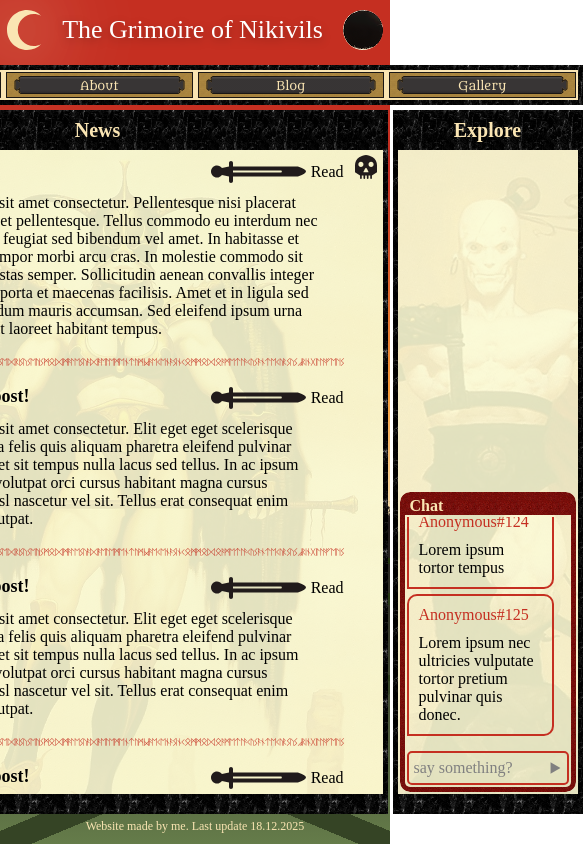
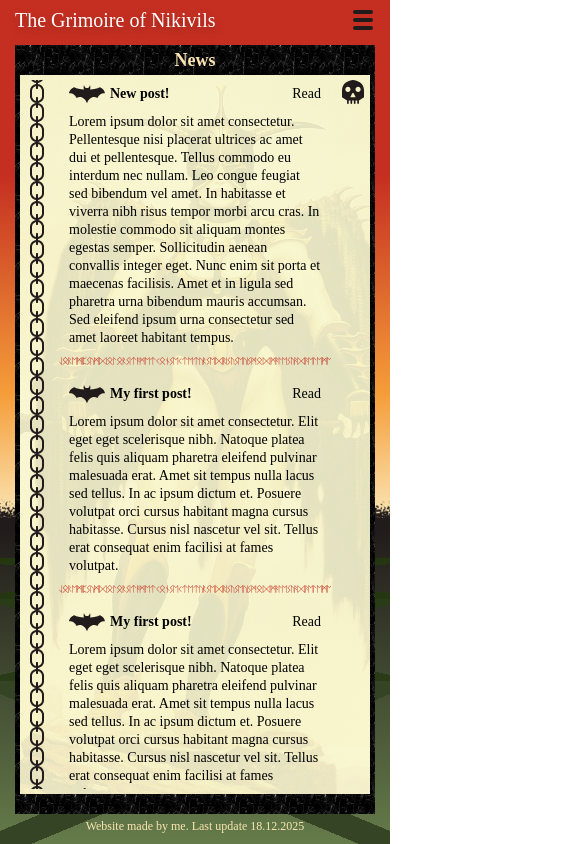
Before and after one commit to NikitaVirachev/nikivils-grimoire-frontend, a React (Vite) app: page / in a window 390 px wide. Shown: the whole page, 583 px wide, since content can reach past the window. Built offline with nearby package versions, Linux system fonts and the light colour scheme.

Commit message:
feat #4: adapt page for phone breakpoint

```diff
--- a/src/components/FrameTitle/FrameTitle.tsx
+++ b/src/components/FrameTitle/FrameTitle.tsx
@@ -1,6 +1,7 @@
-import styled from 'styled-components';
+import styled, { css } from 'styled-components';
 
 import { MarbleBackground } from '../../styles/Backgrounds';
+import { respond } from '../../styles/Mixins';
 
 const FrameTitle = styled.h2`
   text-align: center;
@@ -9,6 +10,13 @@ const FrameTitle = styled.h2`
   font-size: var(--h2);
   font-family: 'Uncial Antiqua', serif;
   ${MarbleBackground};
+
+  ${respond(
+    'phone',
+    css`
+      line-height: 3rem;
+    `
+  )}
 `;
 
 export default FrameTitle;
--- a/src/components/Header/BlackSun.tsx
+++ b/src/components/Header/BlackSun.tsx
@@ -79,8 +79,12 @@ const Pupil = styled.div`
   border-radius: 50%;
 `;
 
-const BlackSun = () => (
-  <Wrapper>
+type BlackSunProps = {
+  className?: string;
+};
+
+const BlackSun = ({ className }: BlackSunProps) => (
+  <Wrapper className={className}>
     <BlackSunImg
       src={blackSunPng}
       alt='Black Sun'
--- a/src/components/Header/Crescent.tsx
+++ b/src/components/Header/Crescent.tsx
@@ -11,13 +11,19 @@ const Svg = styled(Icon)`
   filter: drop-shadow(0 0 3.66rem var(--tertiary-color)) drop-shadow(0 0 5.04rem var(--white-color));
 `;
 
-const Crescent = ({ title = 'Crescent' }) => {
+type CrescentProps = {
+  title?: string;
+  className?: string;
+};
+
+const Crescent = ({ title = 'Crescent', className }: CrescentProps) => {
   const titleId = React.useId();
   return (
     <Svg
       role='img'
       viewBox='0 0 35 40'
       aria-labelledby={titleId}
+      className={className}
     >
       <title id={titleId}>{title}</title>
       <path
--- a/src/components/Header/Header.tsx
+++ b/src/components/Header/Header.tsx
@@ -2,6 +2,7 @@ import styled, { css } from 'styled-components';
 
 import Crescent from './Crescent';
 import BlackSun from './BlackSun';
+import Burger from '../Icon/Burger';
 import { respond } from '../../styles/Mixins';
 
 const Container = styled.header`
@@ -10,14 +11,20 @@ const Container = styled.header`
   justify-content: center;
   align-items: center;
 
-  grid-column: -1 / 1;
-
   padding: 2rem 0;
 
   ${respond(
     'tab-portrait',
     css`
       padding: 1rem 0;
+    `
+  )}
+
+  ${respond(
+    'phone',
+    css`
+      justify-content: space-between;
+      padding: 0;
     `
   )}
 `;
@@ -30,11 +37,53 @@ const Title = styled.span`
   filter: drop-shadow(0 3px 4px rgba(0, 0, 0, 0.25));
 `;
 
-const Header = () => (
-  <Container>
-    <Crescent />
+const StyledCrescent = styled(Crescent)`
+  ${respond(
+    'phone',
+    css`
+      display: none;
+    `
+  )}
+`;
+
+const StyledBlackSun = styled(BlackSun)`
+  ${respond(
+    'phone',
+    css`
+      display: none;
+    `
+  )}
+`;
+
+const BurgerButton = styled.button`
+  background: none;
+  border: none;
+  cursor: pointer;
+`;
+
+const StyledBurger = styled(Burger)`
+  display: none;
+
+  ${respond(
+    'phone',
+    css`
+      display: block;
+    `
+  )}
+`;
+
+type HeaderProps = {
+  className?: string;
+};
+
+const Header = ({ className }: HeaderProps) => (
+  <Container className={className}>
+    <StyledCrescent />
     <Title>The Grimoire of Nikivils</Title>
-    <BlackSun />
+    <StyledBlackSun />
+    <BurgerButton>
+      <StyledBurger title='Burger menu button icon' />
+    </BurgerButton>
   </Container>
 );
 
--- /dev/null
+++ b/src/components/Icon/Burger.tsx
@@ -0,0 +1,56 @@
+import React from 'react';
+import styled from 'styled-components';
+
+import Icon from './Icon';
+
+const Svg = styled(Icon)`
+  width: 2.4rem;
+  height: 2.4rem;
+
+  color: var(--secondary-bg-color);
+`;
+
+interface BurgerProps {
+  title: string;
+  className?: string;
+}
+
+const Burger = ({ title, className }: BurgerProps) => {
+  const titleId = React.useId();
+  return (
+    <Svg
+      role='img'
+      viewBox='0 0 24 24'
+      aria-labelledby={titleId}
+      className={className}
+    >
+      <title id={titleId}>{title}</title>
+      <rect
+        x='2'
+        y='2'
+        width='20'
+        height='4'
+        rx='2'
+        fill='currentColor'
+      />
+      <rect
+        x='2'
+        y='10'
+        width='20'
+        height='4'
+        rx='2'
+        fill='currentColor'
+      />
+      <rect
+        x='2'
+        y='18'
+        width='20'
+        height='4'
+        rx='2'
+        fill='currentColor'
+      />
+    </Svg>
+  );
+};
+
+export default Burger;
--- a/src/components/Navbar/Navbar.tsx
+++ b/src/components/Navbar/Navbar.tsx
@@ -7,8 +7,6 @@ import { MarbleBackground } from '../../styles/Backgrounds';
 const border = 0.5;
 
 const Wrapper = styled.nav`
-  grid-column: -1 / 1;
-
   position: relative;
   padding: ${border + 0.2}rem;
 
@@ -87,8 +85,12 @@ const NavItem = styled(NavLink)`
   }
 `;
 
-const Navbar = () => (
-  <Wrapper>
+type NavbarProps = {
+  className?: string;
+};
+
+const Navbar = ({ className }: NavbarProps) => (
+  <Wrapper className={className}>
     <List>
       <li>
         <NavItem to='/'>Home</NavItem>
--- a/src/components/Post/PostOverview.tsx
+++ b/src/components/Post/PostOverview.tsx
@@ -1,7 +1,9 @@
-import styled from 'styled-components';
+import styled, { css } from 'styled-components';
 
 import Bat from '../Icon/Bat';
 import SwordLink from './SwordLink';
+
+import { respond } from '../../styles/Mixins';
 
 const Post = styled.article`
   font-family: 'Coelacanth', serif;
@@ -14,12 +16,27 @@ const Content = styled.div`
   flex-direction: column;
   gap: 1rem;
   margin-bottom: 2rem;
+
+  ${respond(
+    'phone',
+    css`
+      margin-bottom: 1rem;
+    `
+  )}
 `;
 
 const Header = styled.header`
   display: flex;
   gap: 0.5rem;
+  align-items: center;
   padding-left: 2rem;
+
+  ${respond(
+    'phone',
+    css`
+      padding: 0 1rem;
+    `
+  )}
 `;
 
 const Title = styled.h4`
@@ -30,13 +47,31 @@ const Title = styled.h4`
 
 const PostBody = styled.p`
   font-size: var(--p);
+  line-height: 1.8rem;
   padding: 0 2rem;
+
+  ${respond(
+    'phone',
+    css`
+      padding: 0 1rem;
+    `
+  )}
 `;
 
 const Border = styled.footer`
   font-family: 'Elder Futhark';
   font-size: 0.8rem;
   color: var(--primarly-color);
+`;
+
+const StyledBat = styled(Bat)`
+  ${respond(
+    'phone',
+    css`
+      width: 3.6rem;
+      height: 1.8rem;
+    `
+  )}
 `;
 
 interface PostOverviewProps {
@@ -49,7 +84,7 @@ const PostOverview = ({ title, overview, linkToPost }: PostOverviewProps) => (
   <Post>
     <Content>
       <Header>
-        <Bat title='Bat' />
+        <StyledBat title='Bat' />
         <Title>{title}</Title>
         <SwordLink to={linkToPost}>Read</SwordLink>
       </Header>
@@ -57,7 +92,7 @@ const PostOverview = ({ title, overview, linkToPost }: PostOverviewProps) => (
     </Content>
 
     <Border>
-      LoremipsumdolorsitametconsecteturSedrisuseuismodmalesuadaelementum.MaecenasincommodoametlacusantecursusFringillafelissemperenimv.UHK
+      LoremipsumdolorsitametconsecteturSedrisuseuismodmalesuadaelementum.MaecenasincommodoametlacusantecursusFringillafelissemperenimv.UHKipsumdolorsitametconsecteturSedrisuseuismodmales
     </Border>
   </Post>
 );
--- a/src/components/Post/SwordLink.tsx
+++ b/src/components/Post/SwordLink.tsx
@@ -1,7 +1,8 @@
-import styled from 'styled-components';
+import styled, { css } from 'styled-components';
 import { Link } from 'react-router-dom';
 
 import Sword from '../Icon/Sword';
+import { respond } from '../../styles/Mixins';
 
 const StyledLink = styled(Link)`
   display: flex;
@@ -28,6 +29,15 @@ const StyledLink = styled(Link)`
   }
 `;
 
+const StyledSword = styled(Sword)`
+  ${respond(
+    'phone',
+    css`
+      display: none;
+    `
+  )}
+`;
+
 interface LinkProps {
   children: string;
   to: string;
@@ -35,7 +45,7 @@ interface LinkProps {
 
 const SwordLink = ({ children, to }: LinkProps) => (
   <StyledLink to={to}>
-    <Sword title='Indicate in the form of a sword' />
+    <StyledSword title='Indicate in the form of a sword' />
     {children}
   </StyledLink>
 );
--- a/src/layouts/PageFrame.tsx
+++ b/src/layouts/PageFrame.tsx
@@ -29,13 +29,39 @@ const Layout = styled.div`
       row-gap: 0.5rem;
     `
   )}
+
+  ${respond(
+    'phone',
+    css`
+      grid-template-columns: 1fr;
+      column-gap: 0.5rem;
+      row-gap: 0.5rem;
+
+      padding: 0 1.5rem 1rem 1.5rem;
+    `
+  )}
+`;
+
+const StyledHeader = styled(Header)`
+  grid-column: -1 / 1;
+`;
+
+const StyledNavbar = styled(Navbar)`
+  grid-column: -1 / 1;
+
+  ${respond(
+    'phone',
+    css`
+      display: none;
+    `
+  )}
 `;
 
 const PageFrame = ({ children }: PropsWithChildren) => {
   return (
     <Layout>
-      <Header />
-      <Navbar />
+      <StyledHeader />
+      <StyledNavbar />
       {children}
       <Footer />
     </Layout>
--- a/src/pages/Home.tsx
+++ b/src/pages/Home.tsx
@@ -1,12 +1,30 @@
-import styled from 'styled-components';
+import styled, { css } from 'styled-components';
 
 import MainContent from '../layouts/MainContent';
 import Sidebar from '../components/Sidebar/Sidebar';
 import PostOverview from '../components/Post/PostOverview';
 import Chat from '../components/Chat/Chat';
 
+import { respond } from '../styles/Mixins';
+
 const StyledMainContent = styled(MainContent)`
   grid-column: col-start 1 / col-end 3;
+
+  ${respond(
+    'phone',
+    css`
+      grid-column: -1 / 1;
+    `
+  )}
+`;
+
+const StyledSidebar = styled(Sidebar)`
+  ${respond(
+    'phone',
+    css`
+      display: none;
+    `
+  )}
 `;
 
 const PositionedChat = styled(Chat)`
@@ -70,9 +88,9 @@ const HomePage = () => (
         />
       ))}
     </StyledMainContent>
-    <Sidebar title='Explore'>
+    <StyledSidebar title='Explore'>
       <PositionedChat />
-    </Sidebar>
+    </StyledSidebar>
   </>
 );
 
--- a/src/styles/GlobalStyle.tsx
+++ b/src/styles/GlobalStyle.tsx
@@ -90,6 +90,16 @@ const styles = css`
         --h1: 2.6rem;
       `
     )}
+
+    ${respond(
+      'phone',
+      css`
+        --h1: 2rem;
+        --h2: 1.8rem;
+        --h4: 1.4rem;
+        --p: 1.4rem;
+      `
+    )}
   }
 `;
 
```
